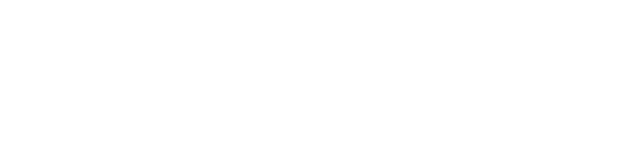
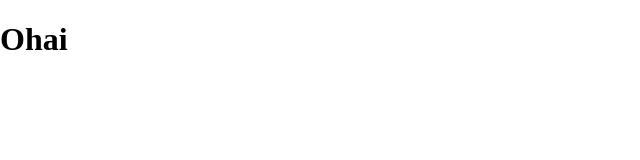
Before and after one commit to JericRice/quote-generator, a plain HTML site: page index.html in a window 1280 px wide. Shown: the whole page, without its empty margins (0-640 px from the left). Drawn offline with Linux system fonts and the light colour scheme.

Commit message:
hello  added

```diff
--- a/index.html
+++ b/index.html
@@ -9,7 +9,7 @@
     <link rel="stylesheet" href="style.css">
 </head>
 <body>
-
+    <h1>Ohai</h1>
     <!-- Script -->
     <script src="script.js"></script>
 </body>
```
